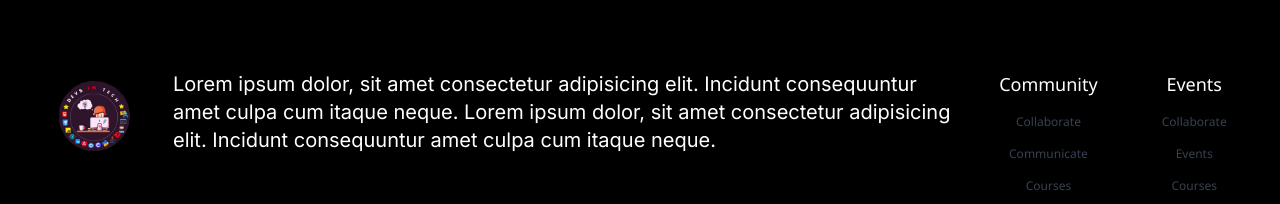
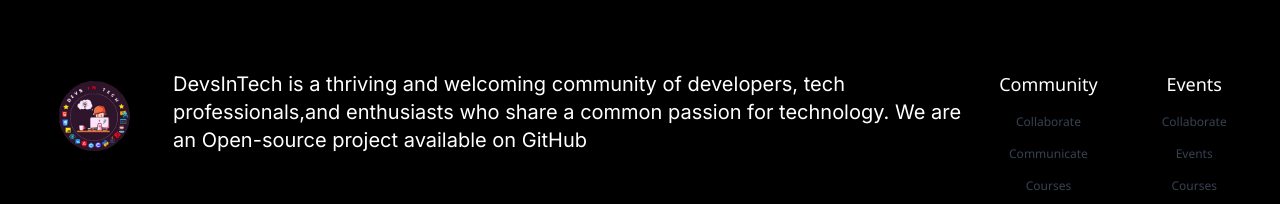
Before and after one commit to devs-in-tech/DevsInTech, a Next.js app: page / in a window 1280 px wide. Shown: the part 3058-3262 px from the top of the page. Built offline with nearby package versions, Linux system fonts and the light colour scheme.

Commit message:
Changed the footer text from "Lorem ipsum ..." to appropriate text.

```diff
--- a/src/components/Footer.jsx
+++ b/src/components/Footer.jsx
@@ -35,10 +35,9 @@
 
         <div className="flex flex-col content-center">
           <p className="text-center text-white text-md sm:text-lg md:text-xl md:text-left">
-            Lorem ipsum dolor, sit amet consectetur adipisicing elit. Incidunt
-            consequuntur amet culpa cum itaque neque. Lorem ipsum dolor, sit
-            amet consectetur adipisicing elit. Incidunt consequuntur amet culpa
-            cum itaque neque.
+            <a href="https://devsintech.netlify.app/">DevsInTech</a> is a thriving and welcoming community of developers,
+            tech professionals,and enthusiasts who share a common passion for technology.
+            We are an Open-source project available on <a href="https://github.com/devs-in-tech/DevsInTech">GitHub</a>
           </p>
           <ul className="mt-6 flex justify-center gap-6 md:justify-start md:gap-8">
             <li>
```
